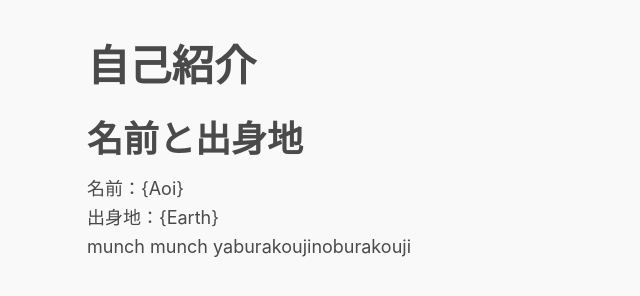
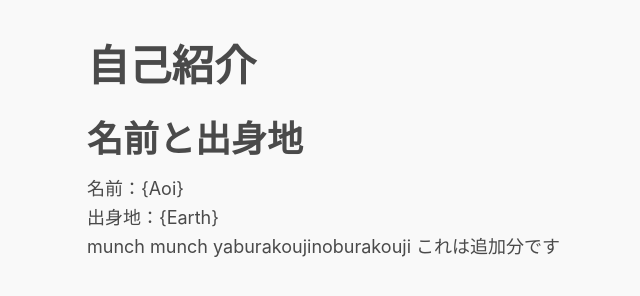
Before and after one commit to AoiOkuma/my-profile, a plain HTML site: page index.html in a window 1280 px wide. Shown: the whole page, without its empty margins (211-851 px from the left). Drawn offline with Linux system fonts and the light colour scheme.

Commit message:
ホームページ変更１

```diff
--- a/index.html
+++ b/index.html
@@ -23,6 +23,7 @@
   <p>
     munch munch
     yaburakoujinoburakouji
+    これは追加分です
   </p>
   <!-- [4] あなたのお気に入りの画像を表示してみよう -->
 
```
